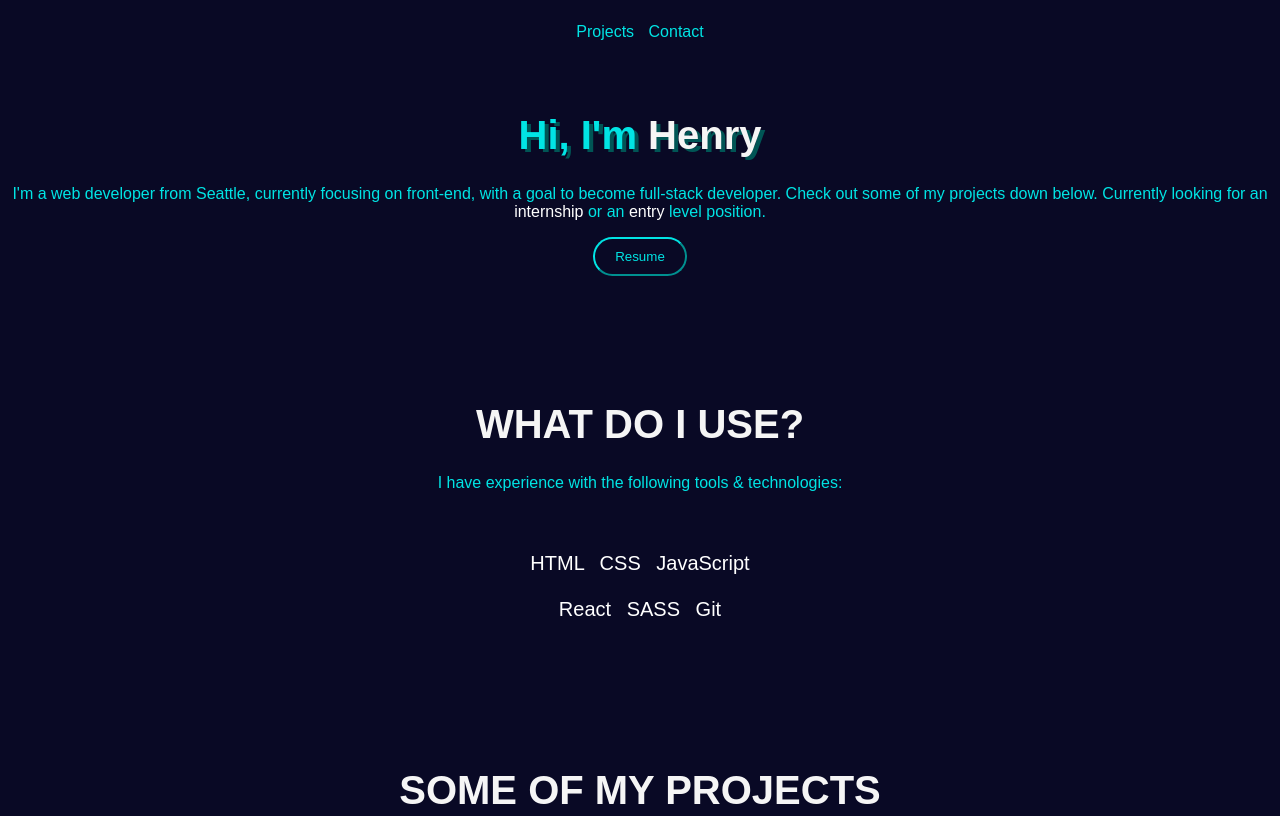
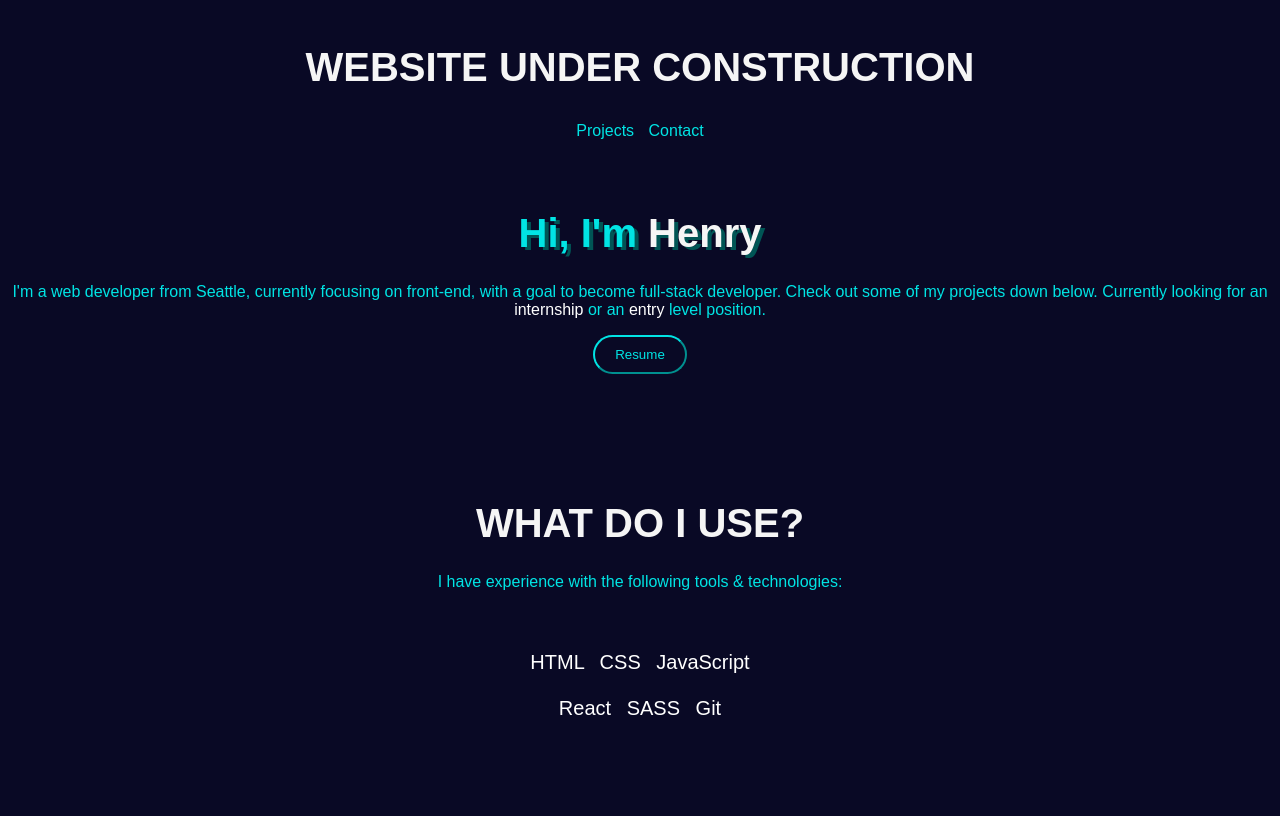
Before and after one commit to Henryn21/Portfolio-site, a plain HTML site: page index.html in a window 1280 px wide. Shown: the top 816 px of the page. Drawn offline with Linux system fonts and the light colour scheme.

Commit message:
under construction

```diff
--- a/index.html
+++ b/index.html
@@ -8,6 +8,8 @@
 </head>
 <body>
     <header>
+        <!--IN PROGRESS WARNING remove-->
+        <h1>WEBSITE UNDER CONSTRUCTION</h1>
         <p class="navItem">Projects</p>
         <p class="navItem">Contact</p>
     </header>
```
